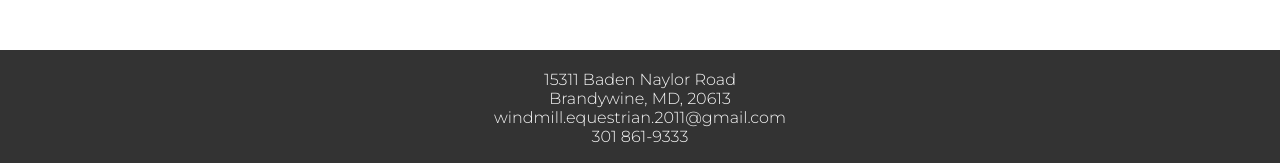
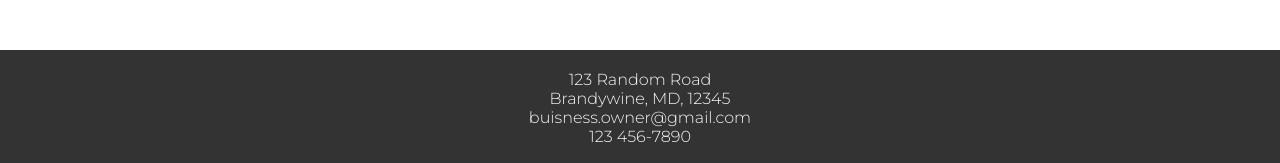
Before and after one commit to Matt-LaRochelle/horses, a React (Create React App) app: page / in a window 1280 px wide. Shown: the part 3920-4083 px from the top of the page. Built offline with nearby package versions, Linux system fonts and the light colour scheme.

Commit message:
Deleting footer contact info

```diff
--- a/src/components/footer/Footer.jsx
+++ b/src/components/footer/Footer.jsx
@@ -6,10 +6,10 @@ import l3 from '../images/l3.png';
 function Footer() {
     return (
         <footer className={styles.footer}>
-                <p>15311 Baden Naylor Road</p>
-                <p>Brandywine, MD, 20613</p>
-                <p>windmill.equestrian.2011@gmail.com</p>
-                <p>301 861-9333</p>
+                <p>123 Random Road</p>
+                <p>Brandywine, MD, 12345</p>
+                <p>buisness.owner@gmail.com</p>
+                <p>123 456-7890</p>
         </footer>
     );
 }
```
